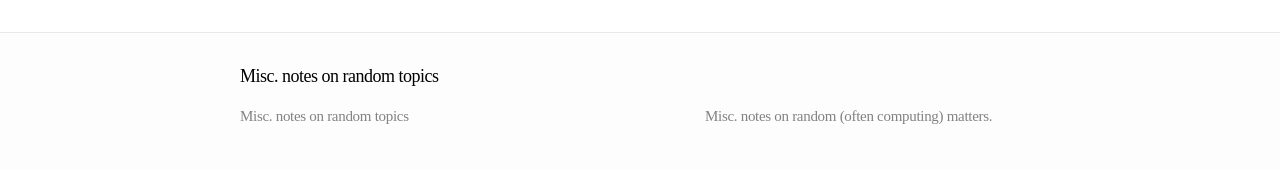
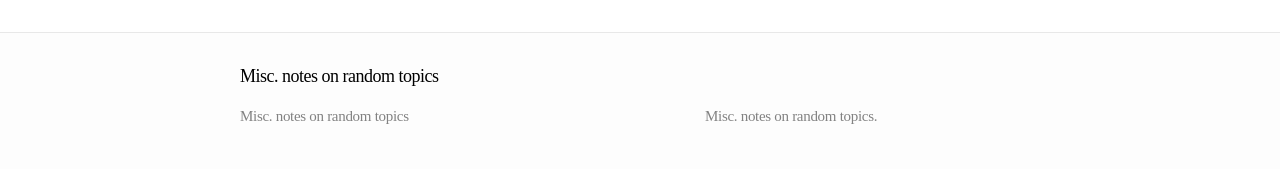
Before and after one commit to t-w/t-w.github.io, a Jekyll site: the page built from index.html, in a window 1280 px wide. Shown: the part 1038-1207 px from the top of the page. Built offline with Jekyll 4.4.1, drawn with Linux system fonts in a browser that asks for light colours.

Commit message:
config: updated description.

```diff
--- a/_config.yml
+++ b/_config.yml
@@ -1,7 +1,7 @@
 # Site settings
 title: Misc. notes on random topics
 #email: your-email@domain.com
-description: "Misc. notes on random (often computing) matters."
+description: "Misc. notes on random topics."
 baseurl: ""
 url: "http://t-w.github.io"
 #twitter_username: jekyllrb
```
